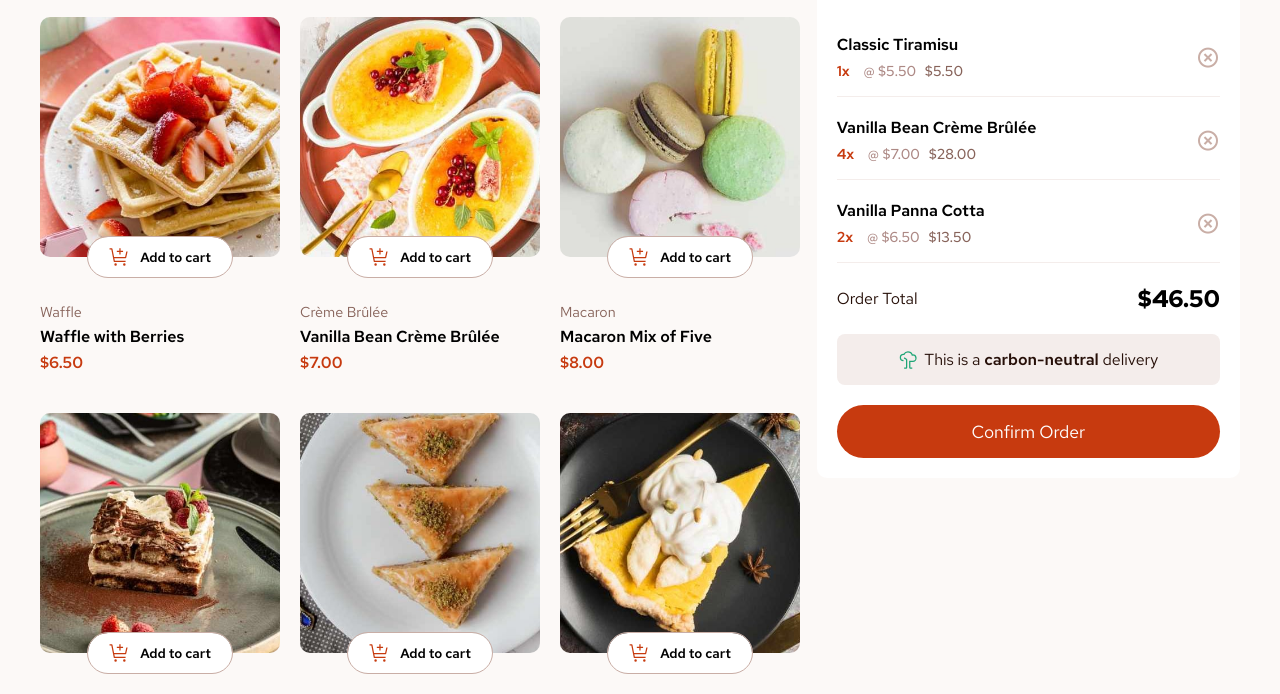
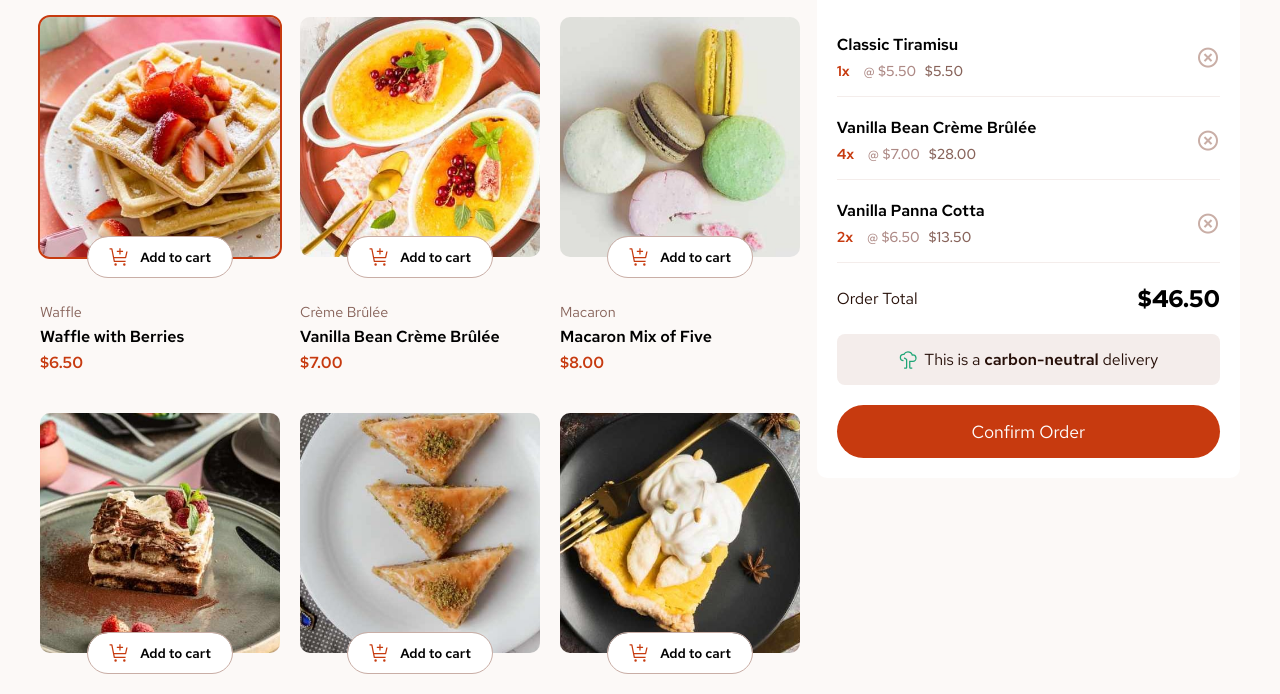
Before and after one commit to ajibona/product-cart-page, a plain HTML site: page index.html in a window 1280 px wide. In both pictures the pointer is over the picture 160 px from the left and 243 px from the top of the page. Shown: the part 106-800 px from the top of the page. Drawn offline with nearby package versions, Linux system fonts and the light colour scheme.

Commit message:
Update style.css

```diff
--- a/style.css
+++ b/style.css
@@ -63,6 +63,11 @@ h1{
   height: 240px;
   border-radius: 10px;
   object-fit: cover;
+  transition: outline .1s ease-in;
+}
+
+.product-banner img:hover{
+  outline: 2px solid var(--cc-Red);
 }
 
 .add-to-cart{
```
